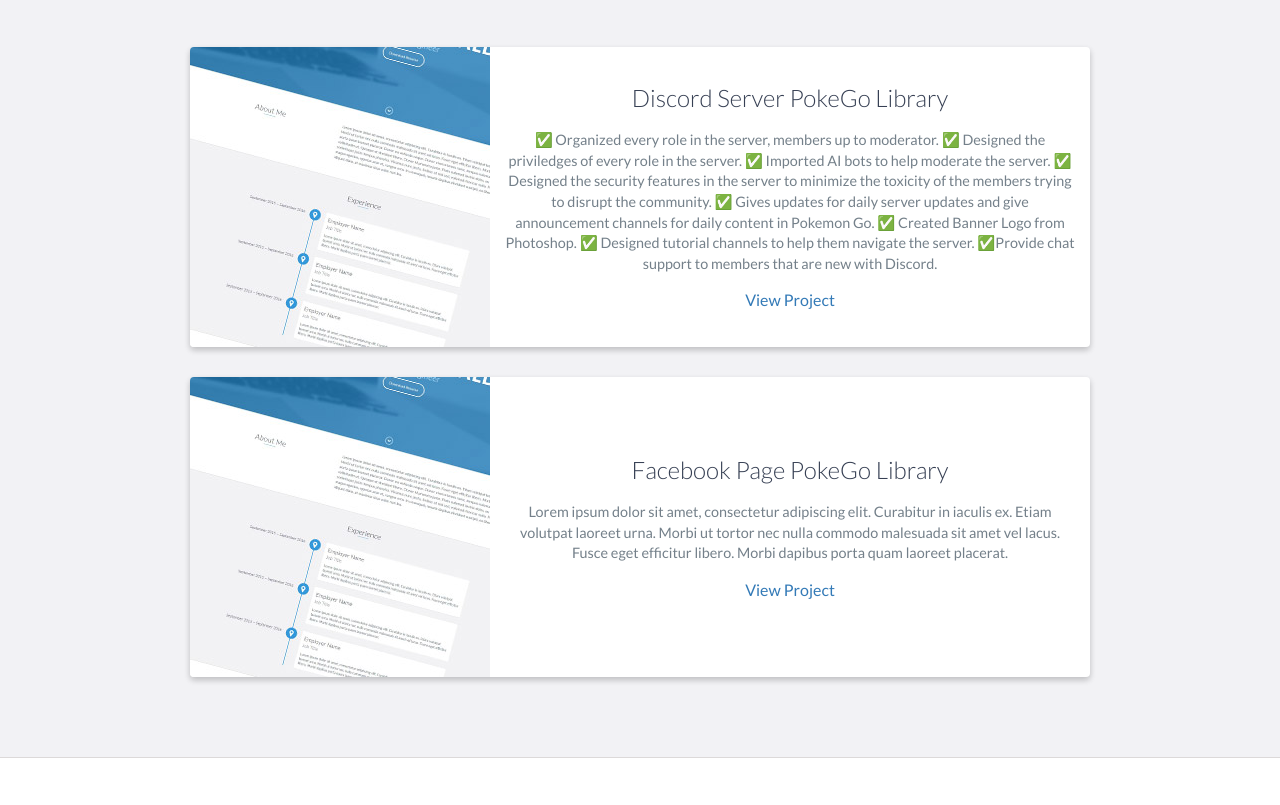
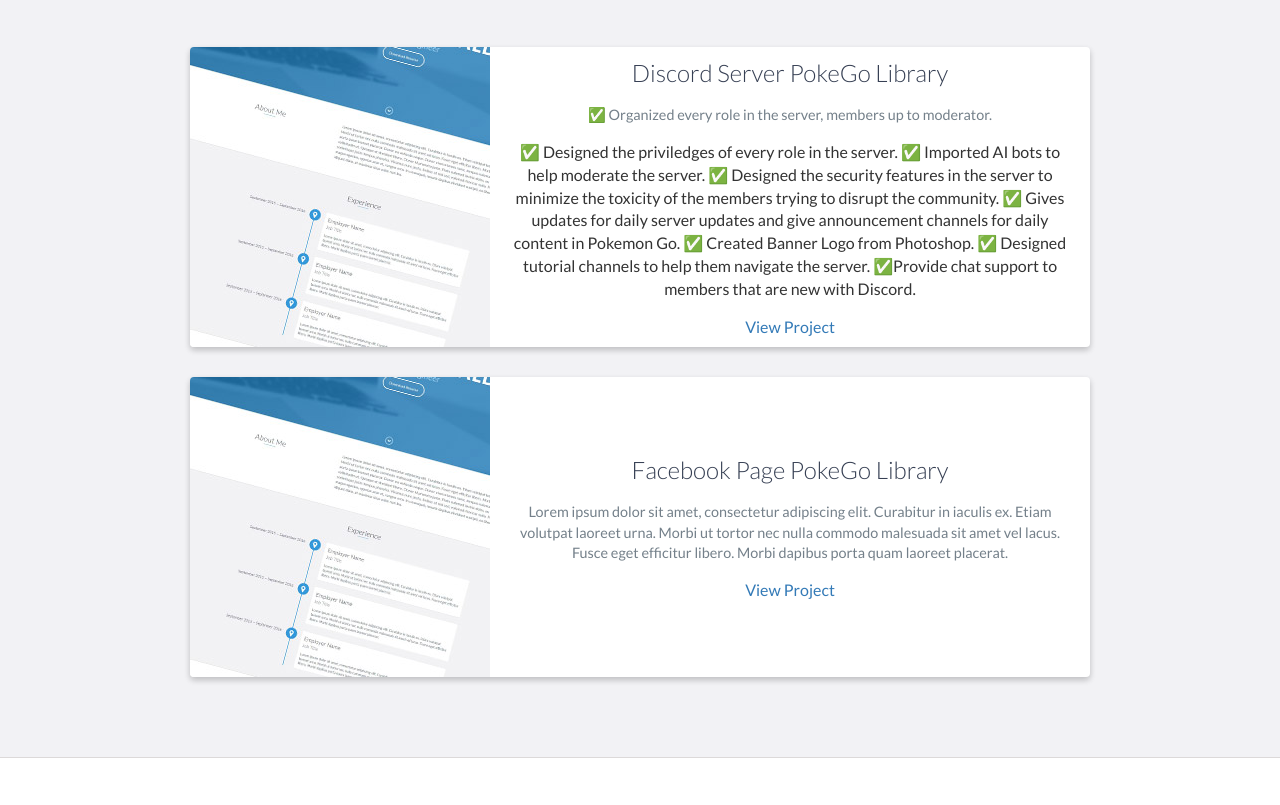
Before and after one commit to bluemegachan/JeChan, a website: page index.html in a window 1280 px wide. Shown: the part 3075-3880 px from the top of the page. Drawn offline with nearby package versions, Linux system fonts and the light colour scheme.

Commit message:
Update index.html

```diff
--- a/index.html
+++ b/index.html
@@ -174,7 +174,7 @@
                     <div class="project-info">
                         <h3>Discord Server PokeGo Library</h3>
                         <p>
-✅ Organized every role in the server, members up to moderator.
+✅ Organized every role in the server, members up to moderator. <p></p>
 ✅ Designed the priviledges of every role in the server.
 ✅ Imported AI bots to help moderate the server.
 ✅ Designed the security features in the server to minimize the toxicity of the members trying to disrupt the community.
```
